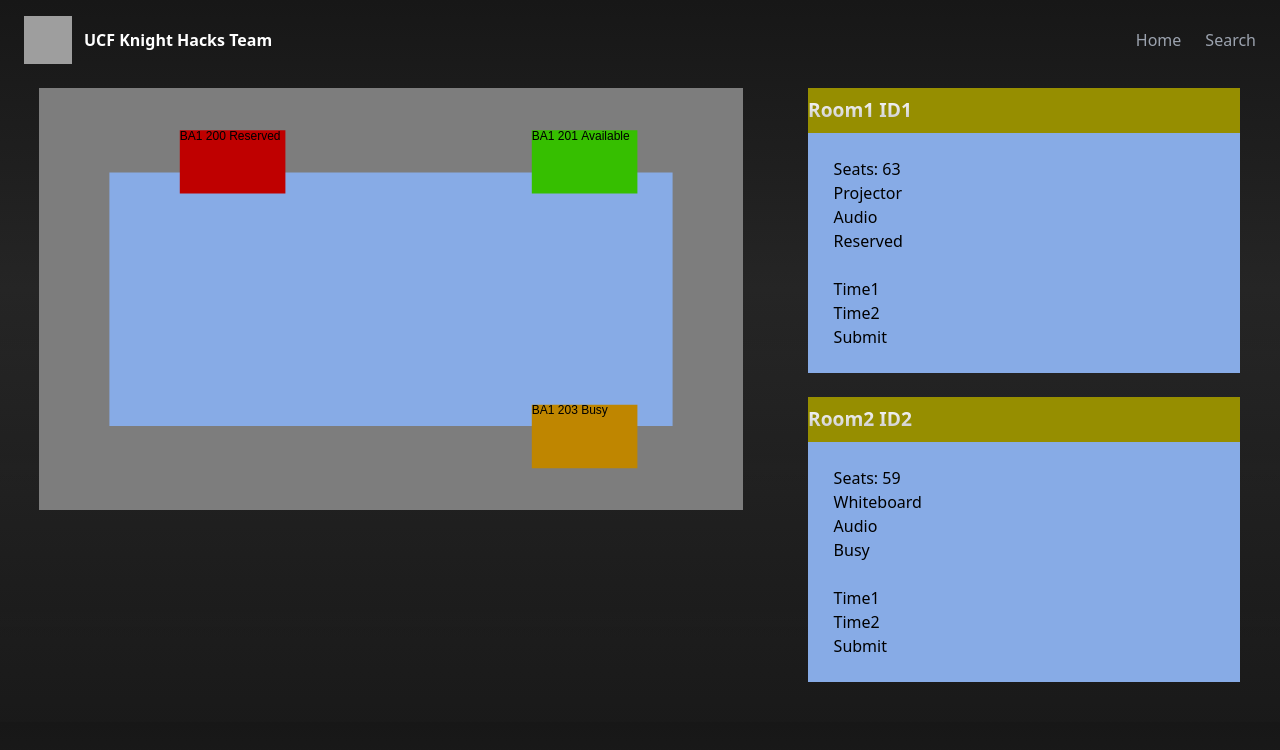
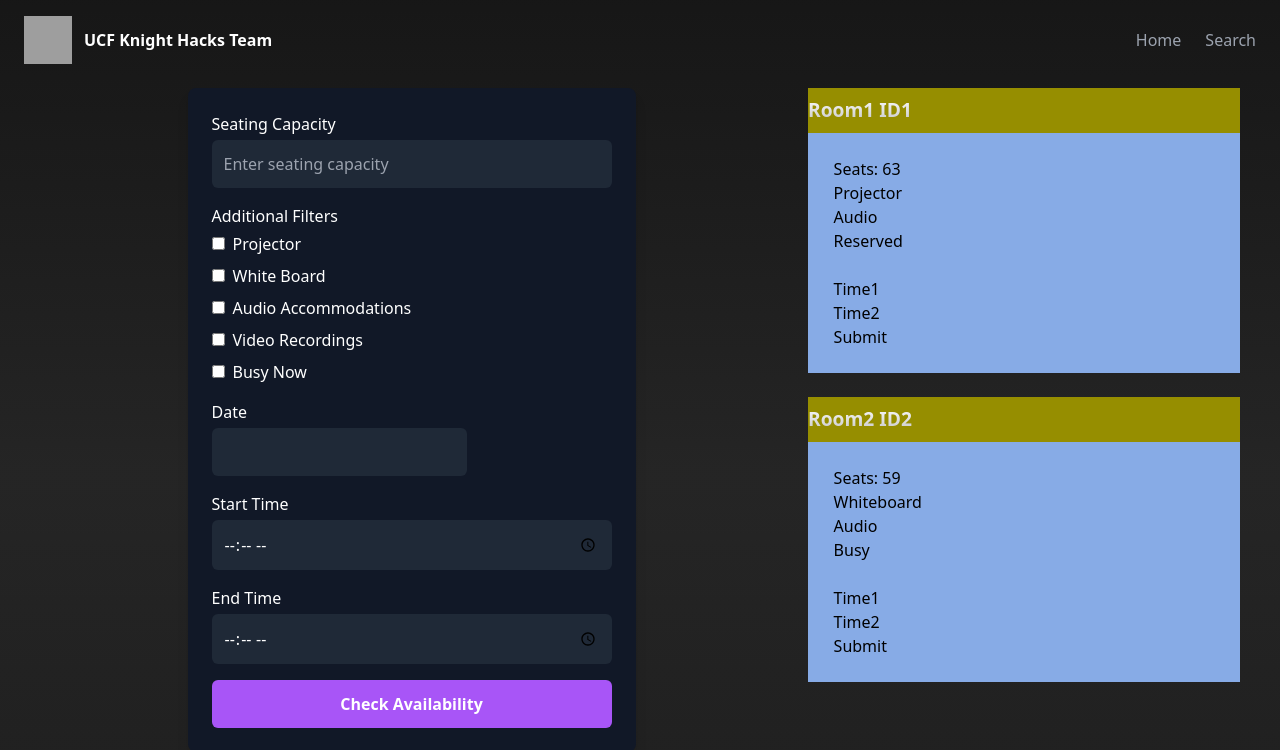
Before and after one commit to CBrosch0/Room-Availability, a React (Vite) app: page /search in a window 1280 px wide. Shown: the top 750 px of the page. Built offline with nearby package versions, Linux system fonts and the light colour scheme; grey boxes are pictures that could not be loaded.

Commit message:
Show room availability on search page (needs formatting)

```diff
--- a/src/pages/Search.tsx
+++ b/src/pages/Search.tsx
@@ -2,6 +2,7 @@ import '@/assets/styles/search.css'
 import Map from '@/components/search/map'
 import Room from '@/components/search/room'
 import roomsJson from '@/assets/roomLists/roomList1.json'
+import RoomAvailability from './RoomAvailability'
 
 export type roomList = {
     name: string
@@ -26,6 +27,7 @@ export default function Search() {
 
             <div className="pagebody">
                 <div className="searchAndMap">
+                    <RoomAvailability/>
                     <Map w={window.innerWidth * 0.55} />
                 </div>
                 <div className="Results">
```
